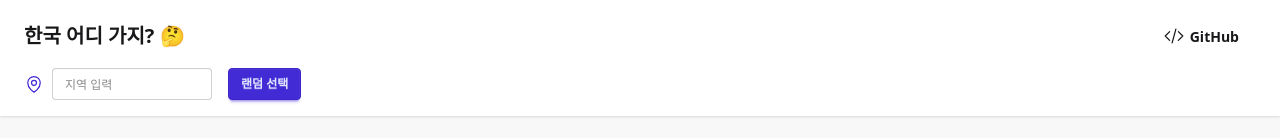
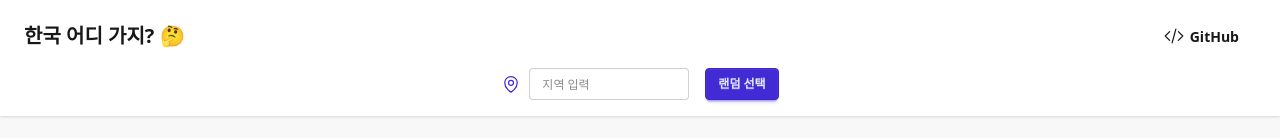
Before and after one commit to hoffa/hanguk.io, a React (Vite) app: page / in a window 1280 px wide. Shown: the top 138 px of the page. Built offline with nearby package versions, Linux system fonts and the light colour scheme; grey boxes are pictures that could not be loaded.

Commit message:
center filter

```diff
--- a/src/App.tsx
+++ b/src/App.tsx
@@ -71,7 +71,7 @@
           </div>
 
           {/* Bottom row: Filters */}
-          <div className="flex flex-wrap items-center gap-4 w-full">
+          <div className="flex flex-wrap items-center justify-center gap-4 w-full">
             <div className="relative flex items-center gap-2">
               <MapPinIcon className="w-5 h-5 text-primary" />
               <div className="relative">
```
